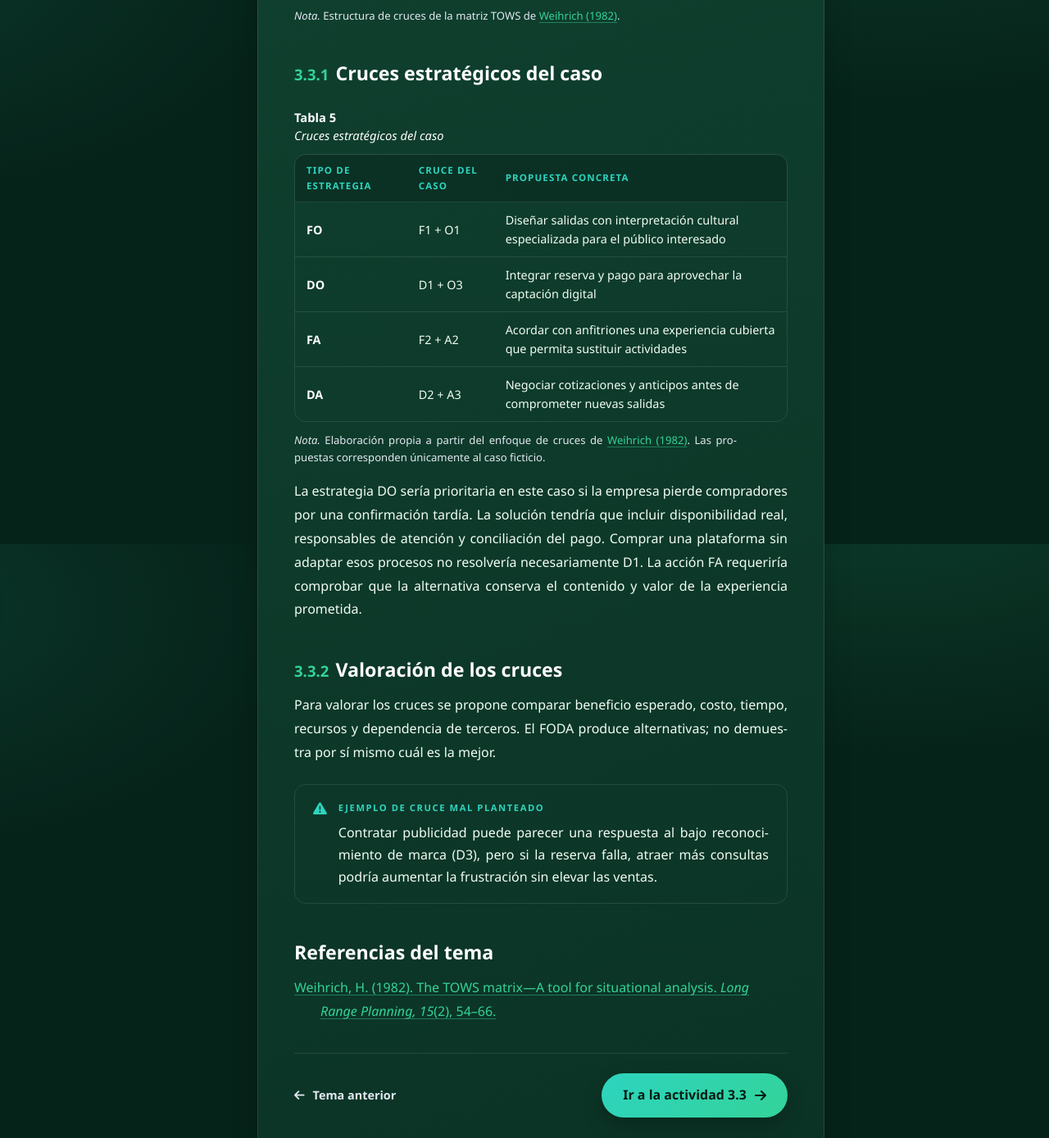
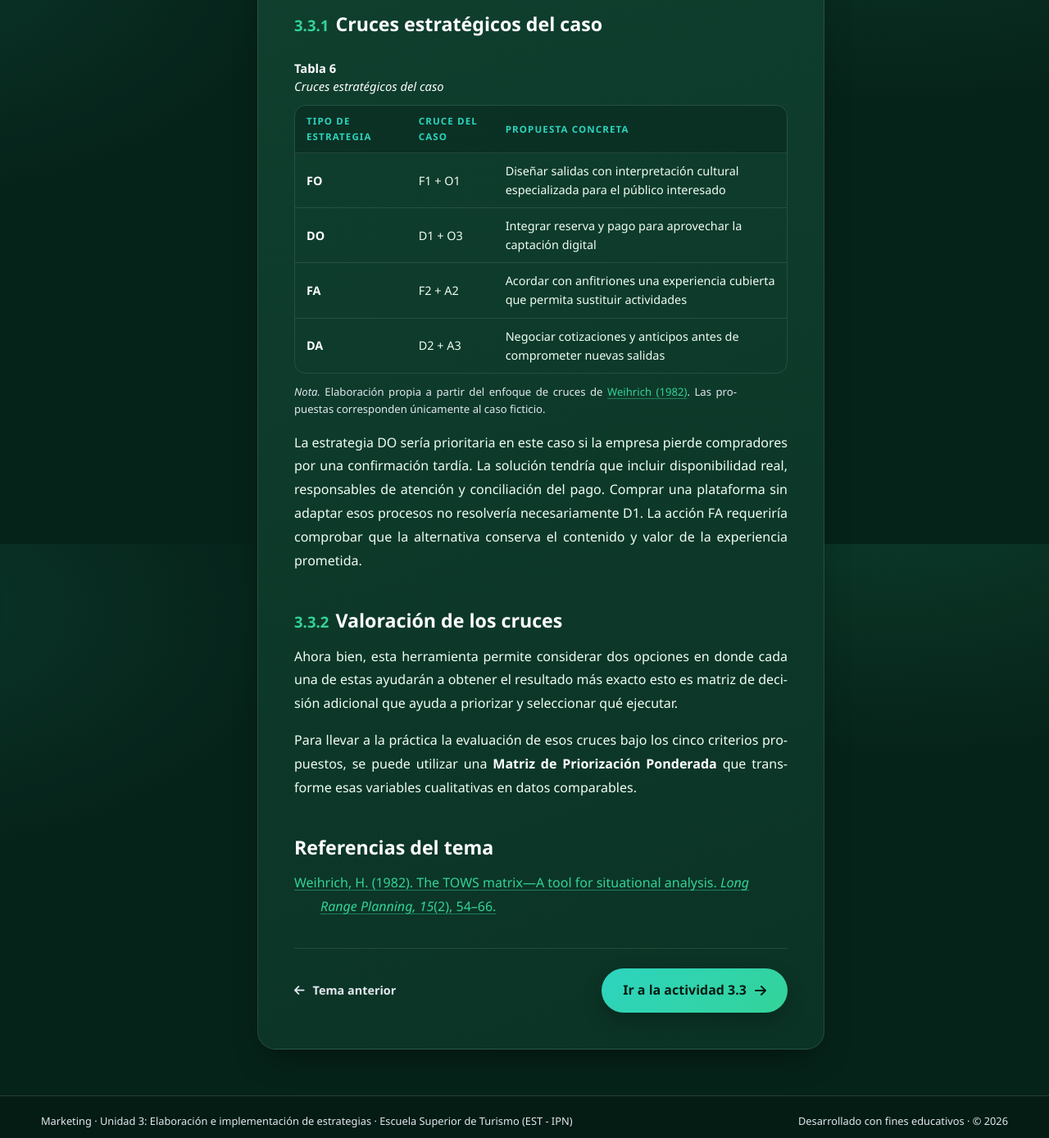
Before and after one commit to Isra921/Libro_Mark_Tur, a plain HTML site: page unidades/unidad-03/temas/tema-03-03.html in a window 1280 px wide. Shown: the part 936-2325 px from the top of the page at 82% size. Drawn offline with Linux system fonts and the light colour scheme.

Commit message:
U3: sustituye texto del tema 3.3 y retira recuadro

```diff
--- a/unidades/unidad-03/temas/tema-03-03.html
+++ b/unidades/unidad-03/temas/tema-03-03.html
@@ -46,11 +46,10 @@
         <p class="u-eyebrow">Unidad III · Tema 3.3</p>
         <h1 class="t-title">Matriz de Fortalezas, Oportunidades, Debilidades y Amenazas (FODA)</h1>
 
-        <p class="t-lead" id="idea-central" data-toc="Idea central">El FODA distingue fortalezas y debilidades internas de oportunidades y amenazas externas. Su uso estratégico requiere relacionar los grupos. <a href="../referencias.html#ref-weihrich-1982">Weihrich (1982)</a> propone el cruce sistemático de estos factores mediante la matriz TOWS: aprovechar fortalezas frente a oportunidades, corregir debilidades para aprovechar oportunidades, emplear fortalezas ante amenazas y reducir la exposición cuando coinciden debilidades y amenazas.</p>
+        <p class="t-lead" id="idea-central" data-toc="Idea central">Sirve para visualizar las fortalezas y debilidades internas de oportunidades y amenazas externas. En donde se aproveche todas las fortalezas frente a oportunidades, corregir debilidades para aprovechar oportunidades, emplear fortalezas ante amenazas y reducir la exposición cuando coinciden debilidades y amenazas.</p>
 
         <div class="t-prose">
 
-          <section id="continuidad-factores" data-toc="3.3 Continuidad entre diagnóstico y propuesta">
           <p>En esta investigación se conservan los factores de la MEFE y la MEFI para que exista continuidad entre diagnóstico y propuesta. Cambiar de factores sin explicación haría difícil saber por qué una estrategia aparece en el resultado. El cruce no implica que cualquier combinación sea pertinente: debe existir una relación causal razonable entre el problema y la acción.</p>
           <div class="t-table">
             <table>
@@ -69,11 +68,10 @@
           </div>
           <p class="t-table-note"><em>Nota.</em> Estructura de cruces de la matriz TOWS de <a href="../referencias.html#ref-weihrich-1982">Weihrich (1982)</a>.</p>
 
-          </section>
 
           <section id="cruces-del-caso" data-toc="3.3.1 Cruces estratégicos del caso">
             <h2><span class="t-section__num">3.3.1</span>Cruces estratégicos del caso</h2>
-            <p class="t-table-title" id="tabla-5"><strong>Tabla 5</strong><em>Cruces estratégicos del caso</em></p>
+            <p class="t-table-title" id="tabla-6"><strong>Tabla 6</strong><em>Cruces estratégicos del caso</em></p>
             <div class="t-table">
               <table>
                 <thead>
@@ -114,15 +112,8 @@
 
           <section id="valorar-cruces" data-toc="3.3.2 Valoración de los cruces">
             <h2><span class="t-section__num">3.3.2</span>Valoración de los cruces</h2>
-            <p>Para valorar los cruces se propone comparar beneficio esperado, costo, tiempo, recursos y dependencia de terceros. El FODA produce alternativas; no demuestra por sí mismo cuál es la mejor.</p>
-            <aside class="t-callout t-callout--example">
-              <i class="fas fa-triangle-exclamation t-callout__icon" aria-hidden="true"></i>
-              <div>
-                <p class="t-callout__label">Ejemplo de cruce mal planteado</p>
-                <p>Contratar publicidad puede parecer una respuesta al bajo reconocimiento de marca (D3), pero si la reserva falla, atraer más consultas podría aumentar la frustración sin elevar las ventas.</p>
-              </div>
-            </aside>
-
+            <p>Ahora bien, esta herramienta permite considerar dos opciones en donde cada una de estas ayudarán a obtener el resultado más exacto esto es matriz de decisión adicional que ayuda a priorizar y seleccionar qué ejecutar.</p>
+            <p>Para llevar a la práctica la evaluación de esos cruces bajo los cinco criterios propuestos, se puede utilizar una <strong>Matriz de Priorización Ponderada</strong> que transforme esas variables cualitativas en datos comparables.</p>
           </section>
 
           <section id="referencias-del-tema" data-toc="Referencias del tema">
```
Lines whose indentation alone changed are shown as unchanged.
